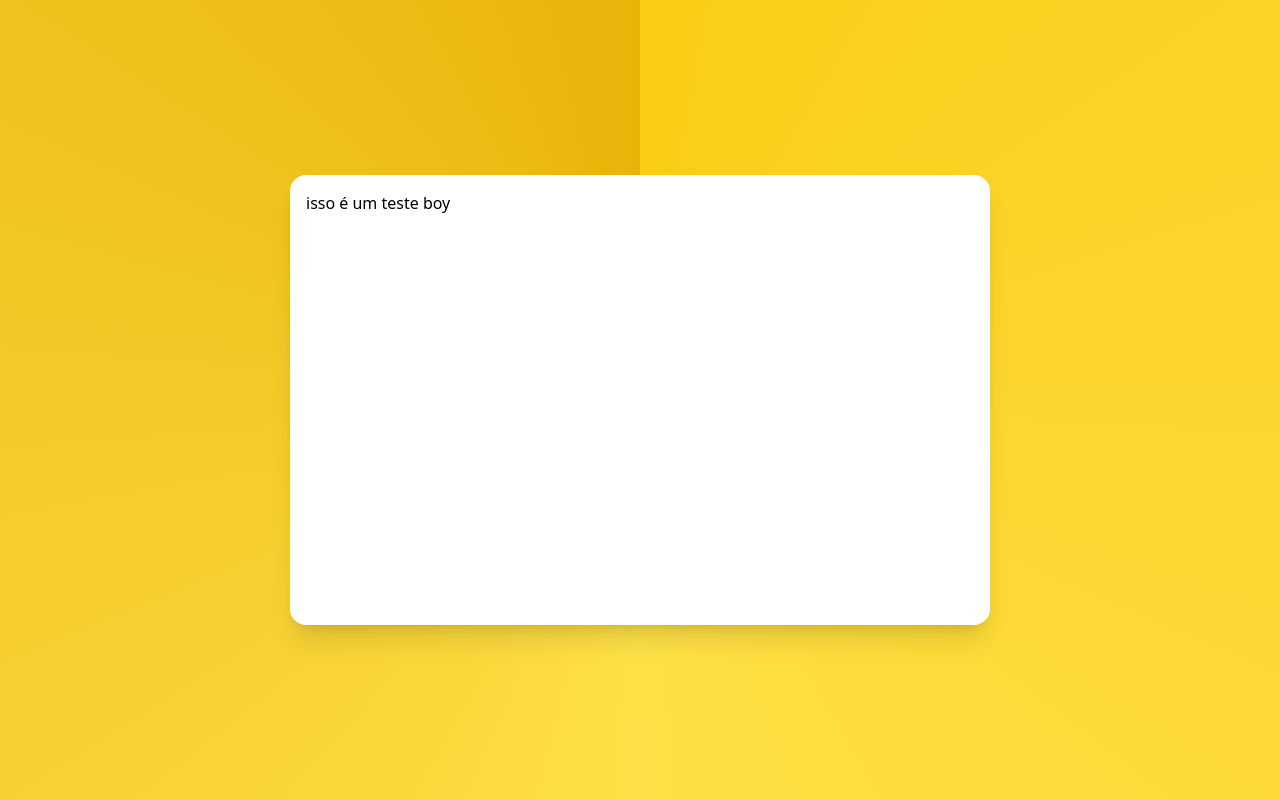
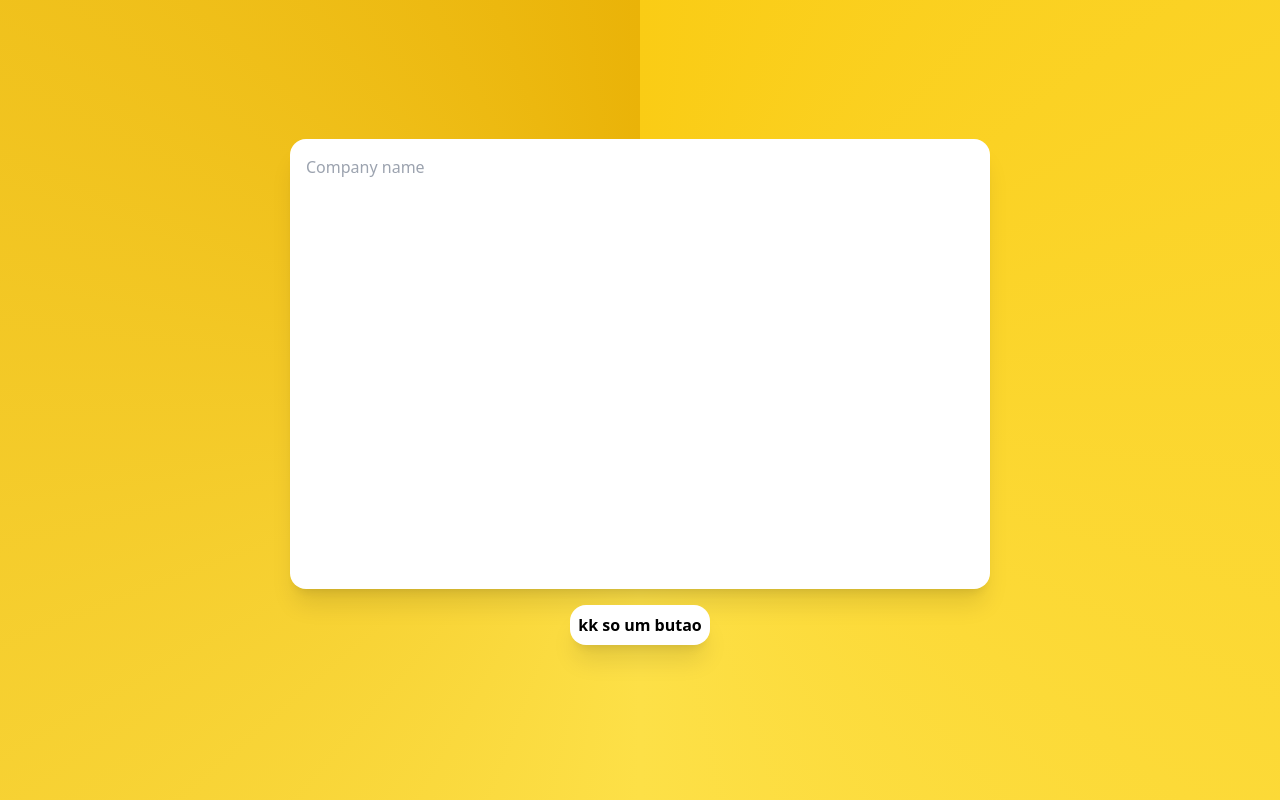
Before and after one commit to DovahKiinCat/SimpleSlideView, a Next.js app: page /email/contactus in a window 1280 px wide. Built offline with nearby package versions, Linux system fonts and the light colour scheme.

Commit message:
form test

```diff
--- a/pages/email/contactus.tsx
+++ b/pages/email/contactus.tsx
@@ -11,10 +11,24 @@ export default function Contact() {
 
             <section className="mx-auto">
                 <section className="relative bg-white w-[350px] h-[450px] rounded-2xl shadow-xl sm:w-[700px] sm:h-[550px]">
-                    <h1 className="p-4">
-                        isso é um teste boy
-                    </h1>
+                    <form action="" className="flex flex-col gap-4 mt-16 p-4 lg:mt-20 min-w-full lg:min-w-[500px]">
+                        <input
+                            id="companyName"
+                            name="companyName"
+                            required
+                            maxLength={128}
+                            type="text"
+                            placeholder="Company name"
+                            className="bg-black text-white outline-none border-2 rounded-2xl"
+                        />
+                    </form>
                 </section>
+            </section>
+
+            <section className="relative flex justify-center p-4">
+                <button className="font-bold rounded-2xl bg-white shadow-xl p-2">
+                    kk so um butao
+                </button>
             </section>
 
         </section>
```
Also changed, not shown: tailwind.config.js (line endings or trailing spaces).
